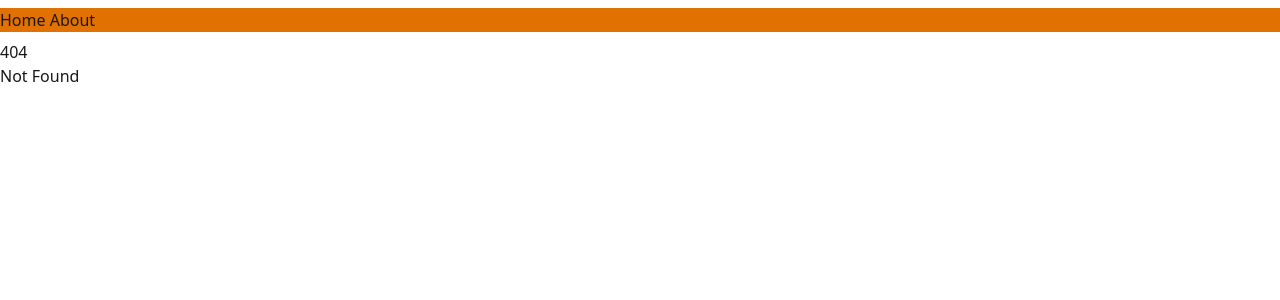
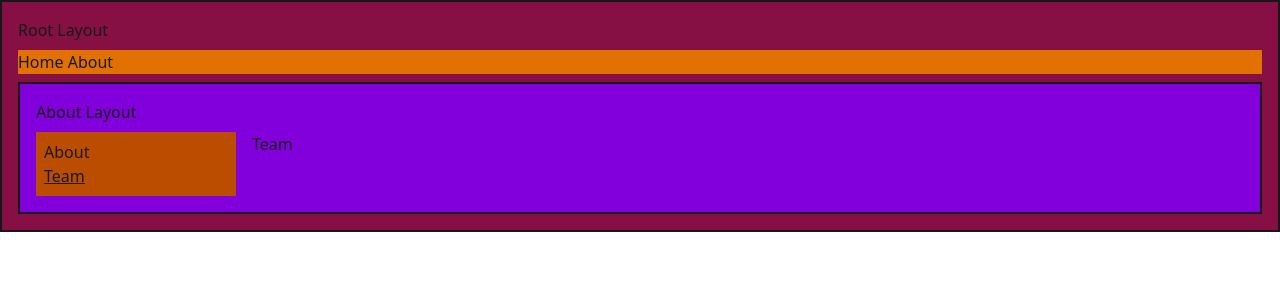
Before and after one commit to Algueron/sveltekit-course, a SvelteKit app: page /about/team in a window 1280 px wide. Before the commit this address had no page. Shown: the top 300 px of the page. Built offline with nearby package versions, Linux system fonts and the light colour scheme.

Commit message:
feat: Add nested routes and layouts

```diff
--- a/src/routes/+layout.svelte
+++ b/src/routes/+layout.svelte
@@ -4,6 +4,8 @@
 	let { children } = $props();
 </script>
 
+<div class="border-2 bg-pink-900 p-4">
+	<h1 class="text-3x1">Root Layout</h1>
 	<nav class="my-2 bg-amber-600 p2">
 		<ul class="flex gap-2">
 			<li>
@@ -13,3 +15,4 @@
 		</ul>
 	</nav>
 	{@render children()}
+</div>
--- /dev/null
+++ b/src/routes/about/+layout.svelte
@@ -0,0 +1,24 @@
+<script lang="ts">
+    import type { Snippet } from 'svelte';
+    import type { LayoutData } from './$types';
+	import { page } from '$app/state';
+
+    let { data, children }: { data: LayoutData, children: Snippet } = $props();
+</script>
+
+<div class="border-2 bg-purple-700 p-4">
+    <h1 class="mb-2 text-3x1">About Layout</h1>
+    <div class="flex gap-4">
+        <div class="w-[200px] bg-amber-700">
+            <nav class="p-2">
+                <ul>
+                    <li class:underline={page.url.pathname === "/about"}><a href="/about">About</a></li>
+                    <li class:underline={page.url.pathname === "/about/team"}><a href="/about/team">Team</a></li>
+                </ul>
+            </nav>
+        </div>
+        <div class="flex-1">
+        {@render children()}
+        </div>
+    </div>
+</div>
--- /dev/null
+++ b/src/routes/about/team/+page.svelte
@@ -0,0 +1 @@
+<h1>Team</h1>
```
Lines whose indentation alone changed are shown as unchanged.
